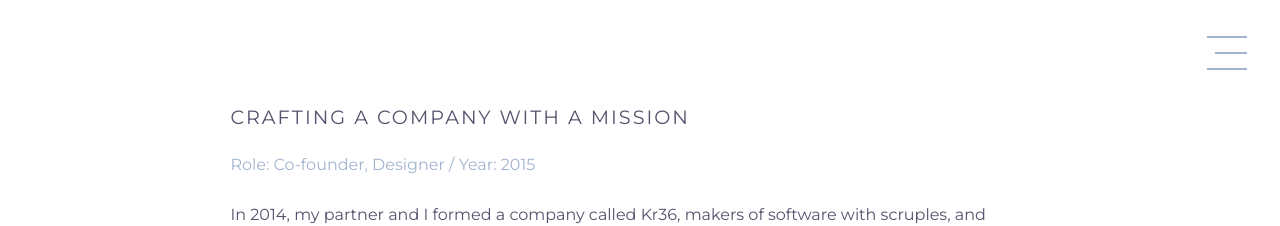
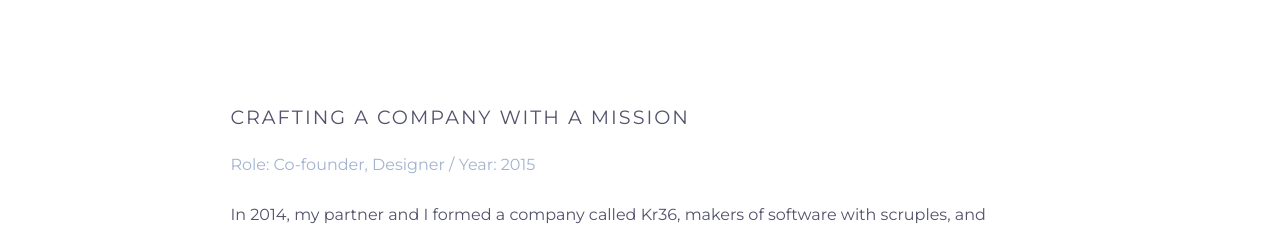
Before and after one commit to ericakatrak/ericakatrak.github.io, a Jekyll site: the page built from _posts/2016-09-06-kr36.md, in a window 1280 px wide. Shown: the top 226 px of the page. Built offline with Jekyll 4.4.1, drawn with Linux system fonts in a browser that asks for light colours; some of the changed text lies outside the part shown.

Commit message:
menu update

```diff
--- a/_layouts/post.html
+++ b/_layouts/post.html
@@ -3,7 +3,6 @@
   {% include head.html %}
   <body>
     <a class="back" href="{{ site.url }}">Back</a>
-    <button id="trigger-overlay" type="button">Menu</button>
     {{ content }}
     {% include footer.html %}
     {% include menu.html %}
--- a/css/style.css
+++ b/css/style.css
@@ -204,21 +204,12 @@ footer a:hover, footer a:focus {
 /* Back Link */
 a.back {
 	display: block;
-	width: 100%;
-	padding: 40px;
 	background: url(/img/back.svg) no-repeat center center;
 	text-indent: 200%;
 	color: transparent;
 	border: none;
 	outline: none;
 	display: none;
-}
-a.back:hover {
-	opacity: 0.8;
-	cursor: pointer;
-}
-
-#trigger-overlay {
 	width: 40px;
   height: 40px;
   position: absolute;
@@ -226,144 +217,10 @@ a.back:hover {
   right: 0;
   padding: 4em;
   overflow: hidden;
-	border: none;
-	background: transparent;
-	background: url(/img/menu.svg) no-repeat center center;
-	text-indent: 200%;
-	color: transparent;
-	outline: none;
 }
-#trigger-overlay:hover {
+a.back:hover {
 	opacity: 0.8;
 	cursor: pointer;
-}
-
-/* Overlay style */
-.overlay {
-	position: fixed;
-	width: 100%;
-	height: 100%;
-	top: 0;
-	left: 0;
-	background: #2979FF;
-}
-
-/* Overlay close */
-.overlay .overlay-close {
-	width: 40px;
-	height: 40px;
-	position: absolute;
-	top: 0;
-	right: 0;
-	padding: 4em;
-	overflow: hidden;
-	border: none;
-	background: url(/img/close.svg) no-repeat center center;
-	text-indent: 200%;
-	color: transparent;
-	outline: none;
-	z-index: 100;
-}
-
-.overlay .overlay-close:hover {
-	opacity: .8;
-	cursor: pointer;
-}
-
-/* Menu style */
-.overlay nav {
-	text-align: center;
-	position: relative;
-	top: 50%;
-	height: 60%;
-	-webkit-transform: translateY(-50%);
-	transform: translateY(-50%);
-}
-
-.overlay ul {
-	list-style: none;
-	padding: 0;
-	margin: 0 auto;
-	display: inline-block;
-	height: 100%;
-	position: relative;
-}
-
-.overlay ul li {
-	display: block;
-	height: 11%;
-	line-height: 1.2;
-	height: calc(100% / 9);
-	min-height: 54px;
-	-webkit-backface-visibility: hidden;
-	backface-visibility: hidden;
-}
-
-.overlay ul li a {
-	display: block;
-	color: #fff;
-}
-
-.overlay ul li a:hover,
-.overlay ul li a:focus {
-	opacity: .8;
-	background: transparent;
-}
-
-/* Effects */
-html, body {
-	overflow-x: hidden;
-}
-
-.container {
-	overflow-x: hidden;
-	-webkit-transition: -webkit-transform 0.5s;
-	transition: transform 0.5s;
-}
-
-.container.overlay-open {
-	-webkit-transform: translateX(50%);
-	transform: translateX(50%);
-}
-
-.container::after {
-	content: '';
-	opacity: 0;
-	visibility: hidden;
-	position: absolute;
-	top: 0;
-	left: 0;
-	width: 100%;
-	height: 100%;
-	background: rgba(0,0,0,0.6);
-	-webkit-transition: opacity 0.5s, visibility 0s 0.5s;
-	transition: opacity 0.5s, visibility 0s 0.5s;
-}
-
-.container.overlay-open::after {
-	visibility: visible;
-	opacity: 1;
-	-webkit-transition: opacity 0.5s;
-	transition: opacity 0.5s;
-}
-
-.overlay-contentpush {
-	background: -webkit-linear-gradient(left, #2979FF, #00A9FF);
-	visibility: hidden;
-	-webkit-backface-visibility: hidden;
-	backface-visibility: hidden;
-	-webkit-transform: translateX(-100%);
-	transform: translateX(-100%);
-	-webkit-transition: -webkit-transform 0.5s, visibility 0s 0.5s;
-	transition: transform 0.5s, visibility 0s 0.5s;
-}
-
-.overlay-contentpush.open {
-	visibility: visible;
-	-webkit-transform: translateX(0%);
-	transform: translateX(0%);
-	-webkit-transition: -webkit-transform 0.5s;
-	transition: transform 0.5s;
 }
 
 /* Media Queries */
@@ -377,8 +234,6 @@ html, body {
 		width: -webkit-calc(100% / 1);
 		width: calc(100% / 1);
 	}
-	#trigger-overlay {display: none;}
-	a.back {display: block;}
 }
 @media screen and (max-height: 30.5em) {
 	.overlay nav {height: 70%;}
```
Lines whose indentation alone changed are shown as unchanged.
